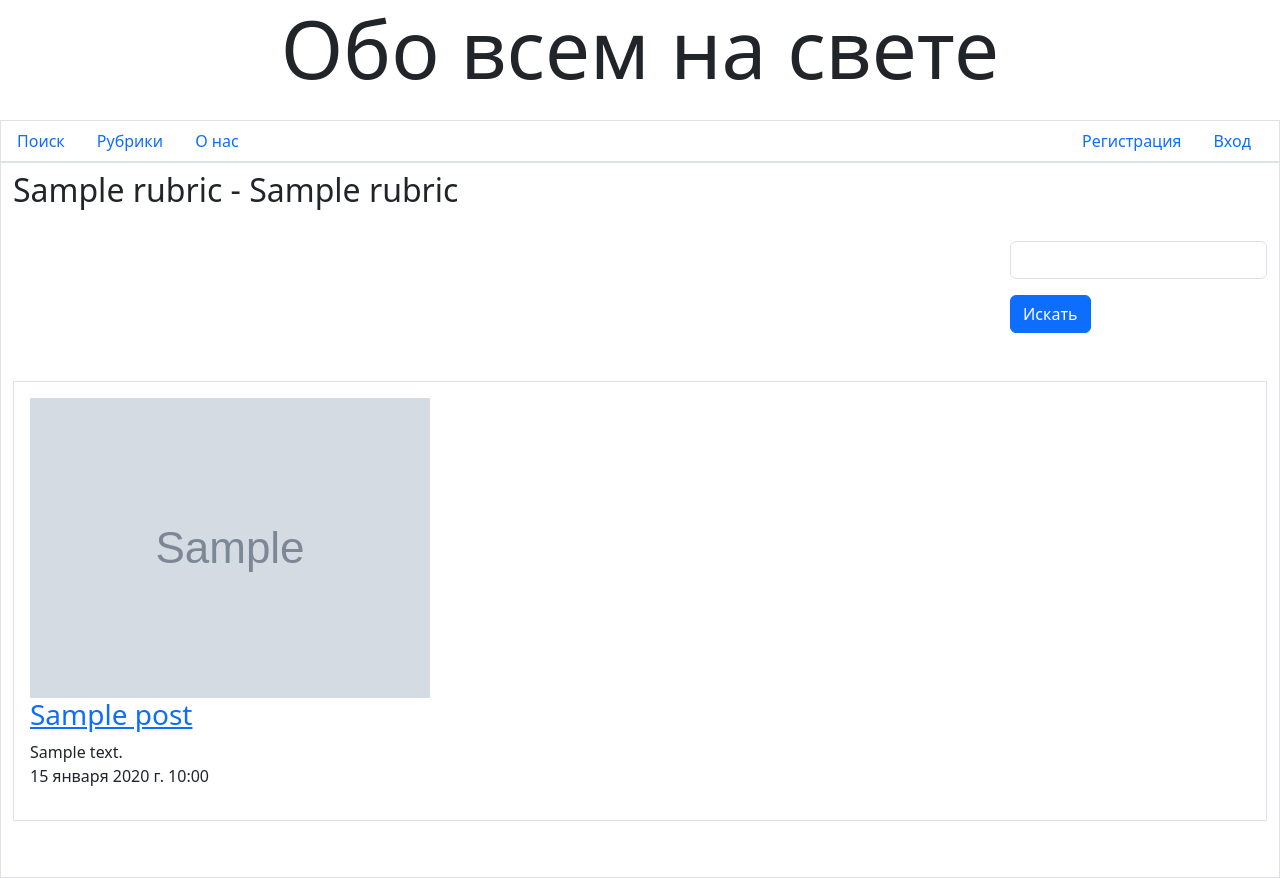
After one commit to AlBarinov/sample_blog, a Django app: page /1/ in a window 1280 px wide. The commit adds this page. Run offline with Django 5.2, Linux system fonts and the light colour scheme; tables that the repository leaves empty hold one stand-in row (values such as "Sample post"); grey boxes marked "Sample" are stand-in pictures; some libraries are stand-ins or nearby versions.

Commit message:
Добавил модели рубрик, подрубрик и самих постов. На главной странице теперь видны все посты. Также реализована страница с рубриками. На каждой странице где есть посты реализована пагинация и поиск. Также добавил страницу для детального описания поста.

```diff
--- a/sampleblog/main/forms.py
+++ b/sampleblog/main/forms.py
@@ -2,7 +2,7 @@ from django import forms
 from django.contrib.auth import password_validation
 from django.core.exceptions import ValidationError
 
-from .models import AdvUser
+from .models import AdvUser, SuperRubric, SubRubric
 
 class ChangeUserInfoForm(forms.ModelForm):
     first_name = forms.CharField(required=True, label='Имя')
@@ -45,3 +45,15 @@ class RegisterUserForm(forms.ModelForm):
     class Meta:
         model = AdvUser
         fields = ('username', 'email', 'password1', 'password2', 'first_name', 'last_name', 'about', 'image')
+
+
+class SubRubricForm(forms.ModelForm):
+    super_rubric =forms.ModelChoiceField(queryset=SuperRubric.objects.all(), empty_label=None, label='Надрубрика', required=True)
+
+    class Meta:
+        model = SubRubric
+        fields = '__all__'
+
+
+class SearchForm(forms.Form):
+    keyword = forms.CharField(required=False, max_length=20, label='')
--- /dev/null
+++ b/sampleblog/main/middlewares.py
@@ -0,0 +1,21 @@
+from .models import SubRubric
+
+
+def blog_context_processor(request):
+    context = {}
+    context['rubrics'] = SubRubric.objects.all()
+    context['keyword'] = ''
+    context['all'] = ''
+    if 'keyword' in request.GET:
+        keyword = request.GET['keyword']
+        if keyword:
+            context['keyword'] = '?keyword=' + keyword
+            context['all'] = context['keyword']
+    if 'page' in request.GET:
+        page = request.GET['page']
+        if page != '1':
+            if context['all']:
+                context['all'] += '&page=' + page
+            else:
+                context['all'] = '?page=' + page
+    return context
--- a/sampleblog/main/models.py
+++ b/sampleblog/main/models.py
@@ -6,5 +6,79 @@ from .utilities import get_timestamp_path
 class AdvUser(AbstractUser):
     about = models.TextField(default='', blank=True, verbose_name='О себе')
     image = models.ImageField(blank=True, upload_to=get_timestamp_path, verbose_name='Аватар')
+
+    def delete(self, *args, **kwargs):
+        for post in self.post_set.all():
+            post.delete()
+        super().delete(*args, **kwargs)
+
     class Meta(AbstractUser.Meta):
         pass
+
+class Rubric(models.Model):
+    name = models.CharField(max_length=20, db_index=True, unique=True, verbose_name='Название')
+    order = models.SmallIntegerField(default=0, db_index=True, verbose_name='Порядок')
+    super_rubric = models.ForeignKey('SuperRubric', on_delete=models.PROTECT, null=True, blank=True, verbose_name='Надрубрика')
+
+
+class SuperRubricManager(models.Manager):
+    def get_queryset(self):
+        return super().get_queryset().filter(super_rubric__isnull=True)
+
+class SuperRubric(Rubric):
+    objects = SuperRubricManager()
+    def __str__(self):
+        return self.name
+
+    class Meta:
+        proxy = True
+        ordering = ('order', 'name')
+        verbose_name = 'Надрубрика'
+        verbose_name_plural = 'Надрубрики'
+
+
+class SubRubricManager(models.Manager):
+    def get_queryset(self):
+        return super().get_queryset().filter(super_rubric__isnull=False)
+
+
+class SubRubric(Rubric):
+    objects = SubRubricManager()
+
+    def __str__(self):
+        return '%s - %s' % (self.super_rubric.name, self.name)
+
+    class Meta:
+        proxy = True
+        ordering = ('super_rubric__order', 'super_rubric__name', 'order', 'name')
+        verbose_name = 'Подрубрика'
+        verbose_name_plural = 'Подрубрики'
+
+
+class Post(models.Model):
+    rubric = models.ForeignKey(SubRubric, on_delete=models.PROTECT, verbose_name='Рубрика')
+    title = models.CharField(max_length=60, verbose_name='Название')
+    content = models.TextField(verbose_name='Текст поста')
+    image = models.ImageField(blank=True, upload_to=get_timestamp_path, verbose_name='Изображение')
+    author = models.ForeignKey(AdvUser, on_delete=models.CASCADE, verbose_name='Автор поста')
+    is_active = models.BooleanField(default=True, db_index=True, verbose_name='Выводить в списке?')
+    created_at = models.DateTimeField(auto_now_add=True, db_index=True, verbose_name='Опубликовано')
+
+    def delete(self, *args, **kwargs):
+        for ai in self.additionalimage_set.all():
+            ai.delete()
+        super().delete(*args, **kwargs)
+
+    class Meta:
+        ordering = ['-created_at']
+        verbose_name = 'Пост'
+        verbose_name_plural = 'Посты'
+
+
+class AdditionalImage(models.Model):
+    post = models.ForeignKey(Post, on_delete=models.CASCADE, verbose_name='Изображение')
+    image = models.ImageField(upload_to=get_timestamp_path, verbose_name='Изображения')
+
+    class Meta:
+        verbose_name = 'Дополнительное изображение'
+        verbose_name_plural = 'Дополнительные изображения'
--- /dev/null
+++ b/sampleblog/main/static/main/style.css
@@ -0,0 +1,6 @@
+img.main-image {
+    width:300px;
+}
+img.additional-image {
+    width:180px;
+}
--- a/sampleblog/main/templates/layout/basic.html
+++ b/sampleblog/main/templates/layout/basic.html
@@ -8,6 +8,7 @@
           content="width=device-width, user-scalable=no, initial-scale=1.0, maximum-scale=1.0, minimum-scale=1.0">
         <title>{% block title %}Главная{% endblock %} - Блог обо всем на свете</title>
         {% bootstrap_css %}
+        <link rel="stylesheet" type="text/css" href="{% static 'main/style.css' %}">
         {% bootstrap_javascript %}
 
     </head>
@@ -18,7 +19,7 @@
     <div class="row border">
         <ul class="col nav justify-content-start ">
             <li class="nav-item"><a class="nav-link" href="#">Поиск</a></li>
-            <li class="nav-item"><a class="nav-link" href="#">Рубрики</a></li>
+            <li class="nav-item"><a class="nav-link" href="{% url 'main:rubric' %}">Рубрики</a></li>
             <li class="nav-item"><a class="nav-link" href="{% url 'main:about' %}">О нас</a></li>
         </ul>
         <ul class="col nav justify-content-end">
--- /dev/null
+++ b/sampleblog/main/templates/main/by_rubric.html
@@ -0,0 +1,43 @@
+{% extends "layout/basic.html" %}
+
+{% load thumbnail %}
+{% load static %}
+{% load bootstrap5 %}
+
+{% block title %}{{ rubric }}{% endblock %}
+
+{% block content %}
+<h2 class="mb-2">{{ rubric }}</h2>
+<div class="container-fluid-mb-2">
+    <div class="row">
+        <div class="col">&nbsp;</div>
+        <form class="col-md-auto form-inline">
+            {% bootstrap_form form show_label=False %}
+            {% bootstrap_button content='Искать' button_type='submit' %}
+        </form>
+    </div>
+</div>
+{% if posts %}
+<ul class="list-unstyled">
+    {% for post in posts %}
+    <li class="media my-5 p-3 border">
+        <a href="{% url 'main:detail' rubric_pk=rubric.pk pk=post.pk %}{{ all }}">
+        {% if post.image %}
+        <img class="mr-3" src="{% thumbnail post.image 'default' %}">
+        {% else %}
+        <img class="mr-3" src="{% static 'main/empty.jpg' %}">
+        {% endif %}
+        </a>
+        <div class="media-body">
+            <h3><a href="{% url 'main:detail' rubric_pk=rubric.pk pk=post.pk %}{{ all }}">
+                {{ post.title }}
+            </a></h3>
+            <div>{{ post.content }}</div>
+            <p class="text-right font-italic">{{ post.created_at }}</p>
+        </div>
+    </li>
+    {% endfor %}
+</ul>
+{% bootstrap_pagination page url=keyword %}
+{% endif %}
+{% endblock %}
--- a/sampleblog/main/urls.py
+++ b/sampleblog/main/urls.py
@@ -1,6 +1,8 @@
 from django.urls import path
 
-from .views import index, about_page, BlogLoginView, profile, BlogLogoutView, ChangeUserInfoView, BlogPasswordChangeView, RegisterUserView, DeleteUserView
+from .views import (index, about_page, BlogLoginView, profile, BlogLogoutView, ChangeUserInfoView,
+                    BlogPasswordChangeView, RegisterUserView, DeleteUserView, rubric, by_rubric,
+                    detail, detail_index)
 
 
 app_name = 'main'
@@ -13,5 +15,9 @@ urlpatterns = [
     path('accounts/register/', RegisterUserView.as_view(), name='register'),
     path('accounts/login/', BlogLoginView.as_view(), name='login'),
     path('', index, name='index'),
+    path('index/<int:pk>/', detail_index, name='detail_index'),
+    path('rubric/', rubric, name='rubric'),
+    path('<int:rubric_pk>/<int:pk>/', detail, name='detail'),
+    path('<int:pk>/', by_rubric, name='by_rubric'),
     path('about/', about_page, name='about')
 ]
--- a/sampleblog/main/views.py
+++ b/sampleblog/main/views.py
@@ -8,9 +8,11 @@ from django.urls import reverse_lazy
 from django.shortcuts import get_object_or_404
 from django.contrib.auth import logout
 from django.contrib import messages
+from django.core.paginator import Paginator
+from django.db.models import Q
 
-from .models import AdvUser
-from .forms import ChangeUserInfoForm, RegisterUserForm
+from .models import AdvUser, SubRubric, Post
+from .forms import ChangeUserInfoForm, RegisterUserForm, SearchForm
 
 
 class BlogLoginView(LoginView):
@@ -65,7 +67,22 @@ class DeleteUserView(LoginRequiredMixin, DeleteView):
         return get_object_or_404(queryset, pk=self.user_id)
 
 def index(request):
-    return render(request, 'main/index.html')
+    posts = Post.objects.filter(is_active=True)
+    if 'keyword' in request.GET:
+        keyword = request.GET['keyword']
+        q = Q(title__icontains=keyword) | Q(content__icontains=keyword)
+        posts = posts.filter(q)
+    else:
+        keyword = ''
+    form = SearchForm(initial={'keyword': keyword})
+    paginator = Paginator(posts, 2)
+    if 'page' in request.GET:
+        page_num = request.GET['page']
+    else:
+        page_num = 1
+    page = paginator.get_page(page_num)
+    context = {'page': page, 'posts': page.object_list, 'form': form}
+    return render(request, 'main/index.html', context)
 
 def about_page(request):
     return render(request, 'main/about_page.html')
@@ -73,3 +90,44 @@ def about_page(request):
 @login_required
 def profile(request):
     return render(request, 'main/profile.html')
+
+
+def rubric(request):
+    rubrics = SubRubric.objects.all()
+    context = {'rubrics': rubrics}
+    return render(request, 'main/rubric.html', context)
+
+def by_rubric(request, pk):
+    rubric = get_object_or_404(SubRubric, pk=pk)
+    posts = Post.objects.filter(is_active=True, rubric=pk)
+
+    if 'keyword' in request.GET:
+        keyword = request.GET['keyword']
+        q = Q(title__icontains=keyword) | Q(content__icontains=keyword)
+        posts = posts.filter(q)
+    else:
+        keyword = ''
+    form = SearchForm(initial={'keyword': keyword})
+    paginator = Paginator(posts, 2)
+    if 'page' in request.GET:
+        page_num = request.GET['page']
+    else:
+        page_num = 1
+    page = paginator.get_page(page_num)
+    context = {'rubric': rubric, 'page': page, 'posts': page.object_list, 'form': form}
+    return render(request, 'main/by_rubric.html', context)
+
+
+def detail(request, rubric_pk, pk):
+    post = get_object_or_404(Post, pk=pk)
+    ais = post.additionalimage_set.all()
+    context = {'post': post, 'ais': ais}
+
+    return render(request, 'main/detail.html', context)
+
+def detail_index(request, pk):
+    post = get_object_or_404(Post, pk=pk)
+    ais = post.additionalimage_set.all()
+    context = {'post': post, 'ais': ais}
+
+    return render(request, 'main/detail_index.html', context)
--- a/sampleblog/sampleblog/settings.py
+++ b/sampleblog/sampleblog/settings.py
@@ -66,6 +66,7 @@ TEMPLATES = [
                 'django.template.context_processors.request',
                 'django.contrib.auth.context_processors.auth',
                 'django.contrib.messages.context_processors.messages',
+                'main.middlewares.blog_context_processor',
             ],
         },
     },
```
Also changed, not shown: sampleblog/main/admin.py (+37 -2 lines), sampleblog/main/templates/main/detail.html (added, +29 -0 lines), sampleblog/main/templates/main/detail_index.html (added, +29 -0 lines), sampleblog/main/templates/main/rubric.html (added, +16 -0 lines).
